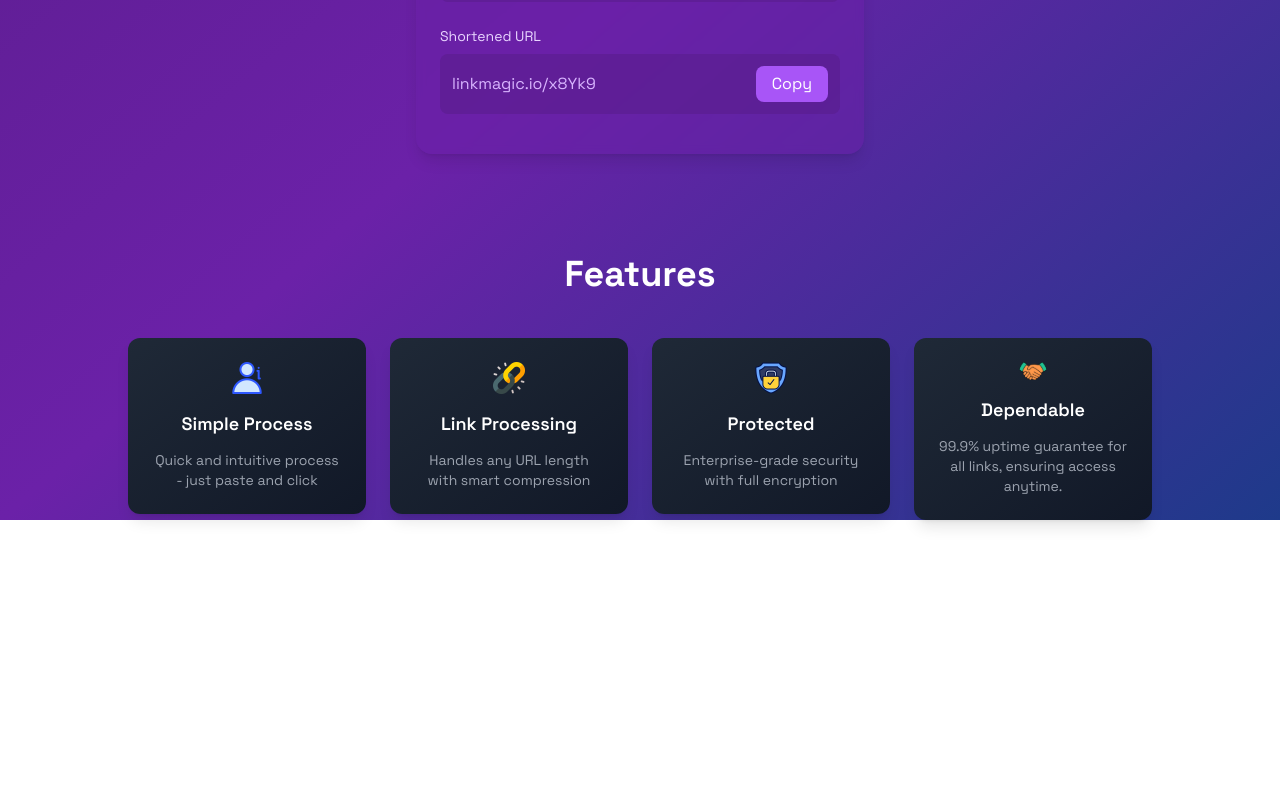
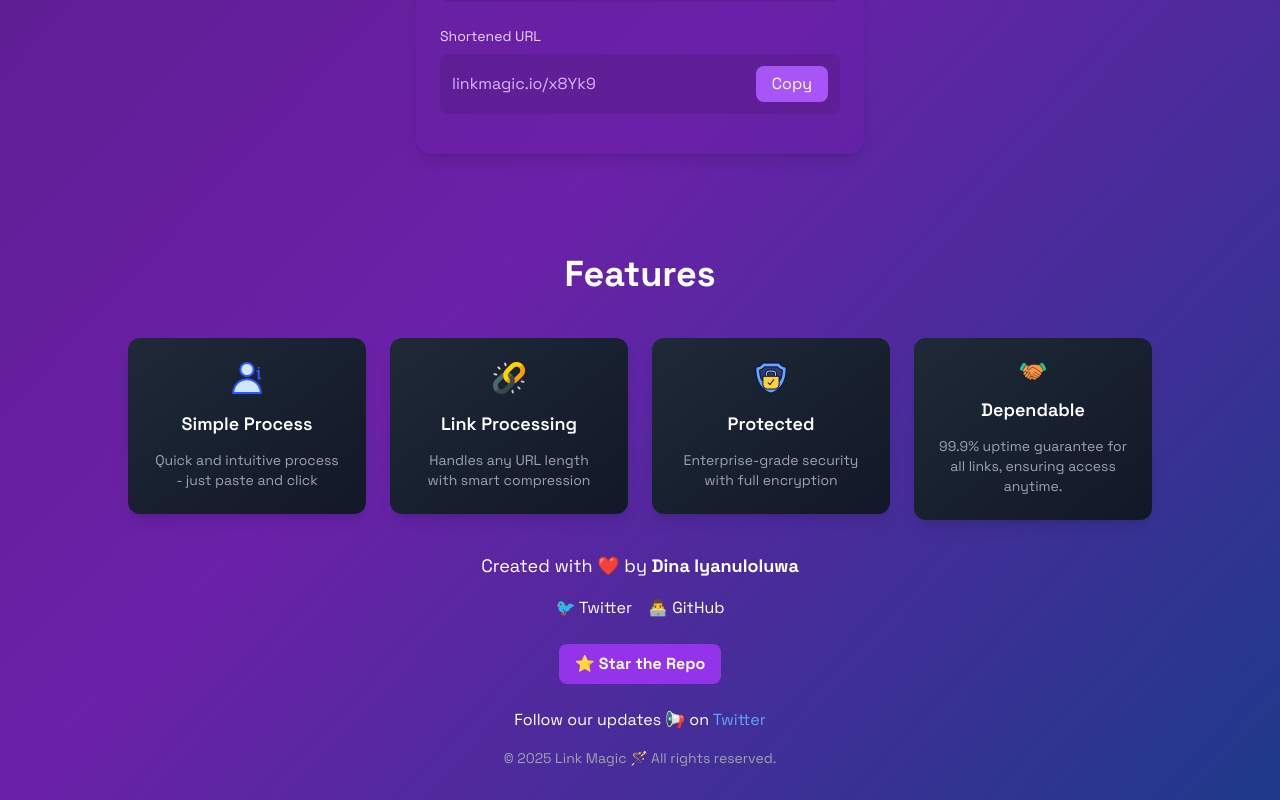
Before and after one commit to iyanuloluwa-Miracle/LINK-MAGIC, a Vue app: page / in a window 1280 px wide. Shown: the part 562-1362 px from the top of the page. Before the commit the page ends 1082 px from the top, so only its background shows below. Built offline with nearby package versions, Linux system fonts and the light colour scheme; no server answers.

Commit message:
feat: footer section added

```diff
--- a/src/App.vue
+++ b/src/App.vue
@@ -2,7 +2,9 @@
  <div class="min-h-screen bg-gradient-to-br from-purple-900 via-purple-800 to-blue-900">
   <Navbar/>
   <HeroSection/>
-   <Features/>
+  <Features/>
+  <Footer/>
+
  </div>
 </template>
 
@@ -10,13 +12,15 @@
 import Navbar from "./components/Navbar/Navbar.vue";
 import HeroSection from "./components/HeroSection/HeroSection.vue";
 import Features from "./components/Features/Features.vue";
+import Footer from "./components/Footer/Footer.vue";
 
 
 export default {
   components: {
     Navbar,
    HeroSection,
-   Features
+   Features,
+   Footer
   },
 
 
--- /dev/null
+++ b/src/components/Footer/Footer.vue
@@ -0,0 +1,50 @@
+<template>
+  <footer class= "text-white py-8">
+    <div class="container mx-auto px-4 text-center">
+      <div class="mb-6">
+        <p class="text-lg mb-4">
+          Created with ❤️ by <strong>Dina Iyanuloluwa</strong>
+        </p>
+        <div class="flex justify-center space-x-4 mb-6">
+          <a href="https://twitter.com/johndoe" target="_blank" rel="noopener noreferrer"
+             class="hover:text-blue-400 transition-colors">
+            <span class="flex items-center">
+              🐦 Twitter
+            </span>
+          </a>
+          <a href="https://github.com/johndoe" target="_blank" rel="noopener noreferrer"
+             class="hover:text-gray-400 transition-colors">
+            <span class="flex items-center">
+              👨‍💻 GitHub
+            </span>
+          </a>
+        </div>
+
+        <a href="https://github.com/johndoe/link-magic"
+           target="_blank" rel="noopener noreferrer"
+           class="inline-block bg-purple-600 hover:bg-purple-700 text-white font-bold py-2 px-4 rounded-lg transition-colors">
+          ⭐ Star the Repo
+        </a>
+      </div>
+
+      <p class="mb-4">
+        Follow our updates 📢 on
+        <a href="https://twitter.com/linkmagic"
+           target="_blank" rel="noopener noreferrer"
+           class="text-blue-400 hover:text-blue-300 transition-colors">
+          Twitter
+        </a>
+      </p>
+
+      <p class="text-sm text-gray-400">
+        © 2025 Link Magic 🪄 All rights reserved.
+      </p>
+    </div>
+  </footer>
+</template>
+
+<script>
+export default {
+  name: 'Footer'
+}
+</script>
```
